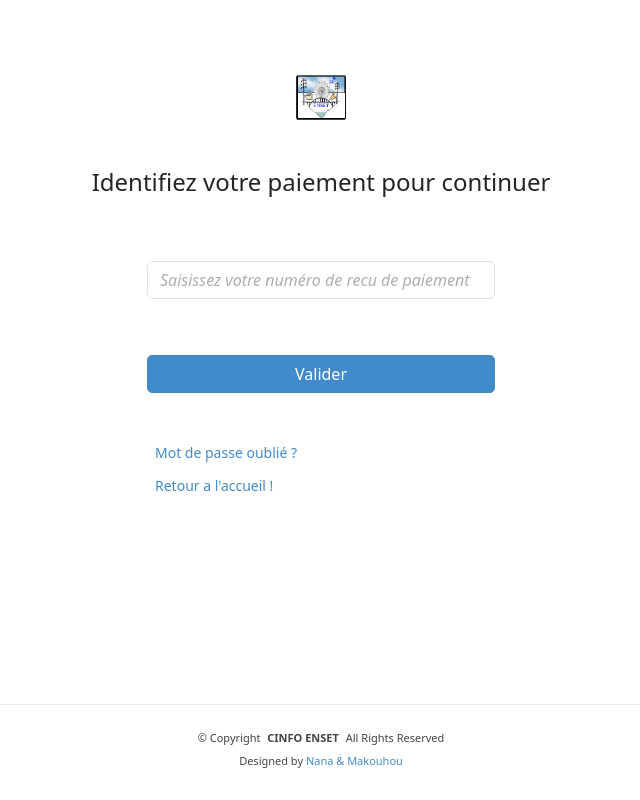
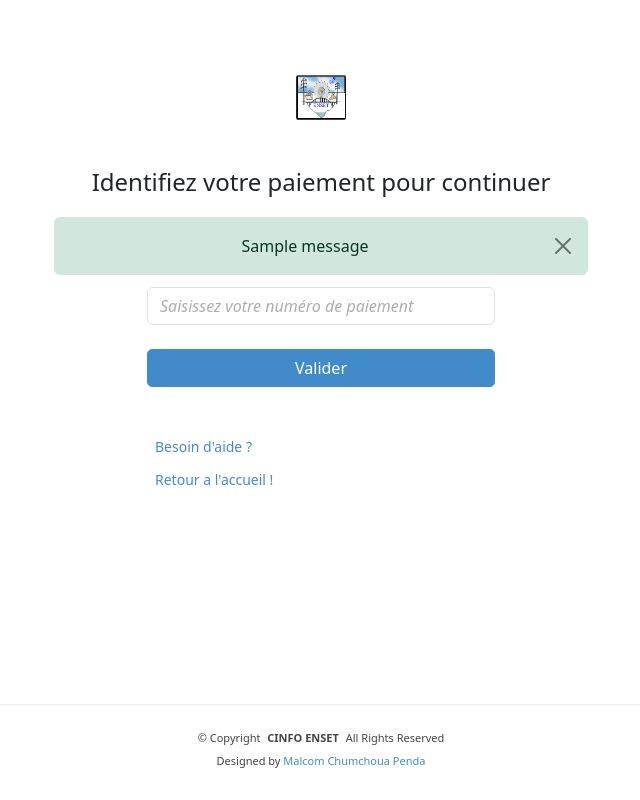
Before and after one commit to MalcomChumchouaPenda/concours-enset-dla-2026, a Flask app: page /home/login in a window 1280 px wide. Shown: the whole page, without its empty margins (319-959 px from the left). Run offline with Flask 3, Linux system fonts and the light colour scheme; tables that the repository leaves empty hold one stand-in row (values such as "Sample post"); one stand-in notice (Sample message) is shown; parts of the project's set-up code (start-up, migrations or seed data) failed here and were passed over; some libraries are stand-ins or nearby versions.

Commit message:
refactor auth

```diff
--- a/core/home/routes.py
+++ b/core/home/routes.py
@@ -1,6 +1,7 @@
 
 import os
-from flask import render_template, request, url_for, redirect
+import re
+from flask import render_template, request, url_for, redirect, flash
 from flask_babel import gettext as _
 from flask_babel import lazy_gettext as _l
 from flask_login import current_user
@@ -10,7 +11,7 @@ from wtforms.validators import DataRequired
 
 from core.config import login_manager, db
 from core.utils import UiBlueprint, read_json, get_locale, default_deadline
-from core.auth.tasks import connect_user, disconnect_user
+from core.auth.tasks import connect_user, disconnect_user, get_user, add_roles_to_user, add_user
 
 
 ui = UiBlueprint(__name__)
@@ -41,39 +42,47 @@ def wait():
     # hero = dict(msg=msg, img=img)
     # return render_template('home.jinja', hero=hero)
 
+class AuthForm(FlaskForm):
+    id = StringField(_l('numero de paiement'), validators=[DataRequired()])
 
-class RegisterForm(FlaskForm):
-    id = StringField(_l('numero de paiement'), validators=[DataRequired()])
-    new_pwd = PasswordField(_l('mot de passe'), validators=[DataRequired()])
-    confirm_pwd = PasswordField(_l('Confirmer mot de passe'), validators=[DataRequired()])
+
+def check_id(id_):
+    return re.match(r'^\d+$', id_)
 
 
 @ui.route('/register', methods=['GET', 'POST'])
 def register():
-    form = RegisterForm()
+    form = AuthForm()
     next = request.args.get('next')
     if form.validate_on_submit():
-        user_id = form.id.data
-        password = form.pwd.data
-        # if connect_user(user_id, password):
-        #     if next:
-        #         return redirect(next)
-        #     return redirect(url_for('home.dashboard'))
-        error = _("Informations incorrectes")
-        return render_template('home-register.jinja', form=form, next=next, error=error)
-    return render_template('home-register.jinja', form=form,  next=next)
+        id_ = form.id.data
+        if not check_id(id_):
+            flash('ce numero de paiement est invalide', 'danger')
+            return render_template('home-auth.jinja', form=form,
+                                    next=next, endpoint='home.register')
 
+        if get_user(db.session, id_):
+            return render_template('landing/message.jinja',
+                                title=_("Avertissement"),
+                                message=_("Ce numero de paiement a deja ete utilise pour une inscription"),
+                                actions = [{'text':_("Voir l'inscription"), 'url':url_for('concours.view_inscr')},
+                                        {'text':_("Revenir a l'accueil"), 'url':url_for('home.logout')}])
 
-class LoginForm(FlaskForm):
-    id = StringField(_l('numero de paiement'), validators=[DataRequired()])
+        add_user(db.session, id_, id_, id_)
+        add_roles_to_user(db.session, id_, 'candidat')
+        connect_user(id_, id_)
+        if next:
+            return redirect(next)
+        return redirect(url_for('home.index'))
+    flash('Vous devez payer les frais de concours avant de debuter', 'warning')
+    return render_template('home-auth.jinja', form=form,
+                           next=next, endpoint='home.register')
 
 
 @ui.route('/login', methods=['GET', 'POST'])
 def login():
-    form = LoginForm()
+    form = AuthForm()
     next = request.args.get('next')
-    # if next is None:
-    #     next = request.referrer
     if form.validate_on_submit():
         user_id = form.id.data
         password = user_id
@@ -81,9 +90,9 @@ def login():
             if next:
                 return redirect(next)
             return redirect(url_for('home.index'))
-        error = _("Informations incorrectes")
-        return render_template('home-login.jinja', form=form, next=next, error=error)
-    return render_template('home-login.jinja', form=form,  next=next)
+        flash('Ce numero de paiement est invalide', 'danger')
+        return render_template('home-login.jinja', form=form, next=next)
+    return render_template('home-login.jinja', form=form, next=next)
 
 @ui.route('/logout')
 def logout():
--- /dev/null
+++ b/core/home/templates/home-auth.jinja
@@ -0,0 +1,64 @@
+{% extends "login/layout.jinja" %}
+{% set head_title='Login' %}
+
+{% block page_form %}
+    <form class="login-form container d-flex flex-column align-items-center"
+          method="POST" action="{{ url_for(endpoint, next=next) }}">
+
+        {{ form.csrf_token }}
+
+        <!-- Header -->
+        <div class="row w-100 pt-5 pb-2 d-flex justify-content-center">
+            <div class="col-10 text-center">
+                <h4>{{ _('Identifiez votre paiement pour continuer') }}</h4>
+            </div>
+        </div>
+
+        <!-- Alertes -->
+        {% with messages = get_flashed_messages(with_categories=true) %}
+            {% if messages %}
+                {% for category, message in messages %}
+                <div class="field row my-1 py-0 w-100 d-flex justify-content-center">
+                    <div class="col-10 col-lg-6 text-center">
+                        <div class="alert alert-{{ category }} alert-dismissible fade show mb-0" role="alert">
+                            {{ message }}
+                            <button aria-label="Close" class="btn-close" data-bs-dismiss="alert" type="button"></button>
+                        </div>
+                    </div>
+                </div>
+                {% endfor %}
+            {% endif %}
+        {% endwith%}
+
+
+        {# {% if error %}
+        <div class="field row my-2 w-100 d-flex justify-content-center">
+            <div class="col-10 col-lg-4 text-center">
+                <div class="alert alert-danger fade show">{{ error }}</div>
+            </div>
+        </div>
+        {% endif %} #}
+
+        <!-- Identifiant -->
+        <div class="field row my-2 w-100 d-flex justify-content-center">
+            <div class="col-10 col-lg-4">
+                {{ form.id(class_="form-control", placeholder=_("Saisissez votre numéro de paiement"), size=20) }}
+            </div>
+        </div><!-- End Identifiant -->
+
+
+        <div class="row pt-3 w-100 d-flex justify-content-center">
+            <div class="col-10 col-lg-4 flex-column align-items-start">
+                <input class="btn btn-primary w-100" type="submit" value="{{ _('Valider') }}">
+                <ul class="login-links">
+                    <li><a class="btn btn-link mt-5" href="#">{{ _("Besoin d'aide ?") }}</a></li>
+                    <li><a class="btn btn-link mt-1" href="{{ url_for('home.index') }}">{{ _("Retour a l'accueil !") }}</a></li>
+                </ul>
+            </div>
+        </div>
+    </form>
+{% endblock %}
+
+{% block page_authors %}
+    <a>Malcom Chumchoua Penda</a>
+{% endblock %}
--- a/core/home/templates/home-login.jinja
+++ b/core/home/templates/home-login.jinja
@@ -1,46 +1,2 @@
-{% extends "login/layout.jinja" %}
-{% set head_title='Login' %}
-
-{% block page_form %}
-    <form class="login-form container d-flex flex-column align-items-center"
-          method="POST" action="{{ url_for('home.login', next=next) }}">
-
-        {{ form.csrf_token }}
-
-        <!-- Header -->
-        <div class="row w-100 py-5 d-flex justify-content-center">
-            <div class="col-10 text-center">
-                <h4>{{ _('Identifiez votre paiement pour continuer') }}</h4>
-            </div>
-        </div>
-
-        {% if error %}
-        <div class="field row my-2 w-100 d-flex justify-content-center">
-            <div class="col-10 col-lg-4 text-center">
-                <div class="alert alert-danger fade show">{{ error }}</div>
-            </div>
-        </div>
-        {% endif %}
-
-        <!-- Identifiant -->
-        <div class="field row my-2 w-100 d-flex justify-content-center">
-            <div class="col-10 col-lg-4">
-                {{ form.id(class_="form-control", placeholder=_("Saisissez votre numéro de recu de paiement"), size=20) }}
-            </div>
-        </div><!-- End Identifiant -->
-
-        <div class="row pt-5 w-100 d-flex justify-content-center">
-            <div class="col-10 col-lg-4 flex-column align-items-start">
-                <input class="btn btn-primary w-100" type="submit" value="{{ _('Valider') }}">
-                <ul class="login-links">
-                    <li><a class="btn btn-link mt-5" href="#">{{ _('Mot de passe oublié ?') }}</a></li>
-                    <li><a class="btn btn-link mt-1" href="{{ url_for('home.index') }}">{{ _("Retour a l'accueil !") }}</a></li>
-                </ul>
-            </div>
-        </div>
-    </form>
-{% endblock %}
-
-{% block page_authors %}
-    <a>Nana & Makouhou</a>
-{% endblock %}
+{% extends "home-auth.jinja" %}
+{% set endpoint='home.login' %}
--- a/core/home/templates/home.jinja
+++ b/core/home/templates/home.jinja
@@ -11,9 +11,9 @@
 {% block page_hero %}
     <div class="hero-info w-75 d-flex flex-column justify-content-center align-items-center">
       {{ hero.msg | safe_md }}
-      <div class="d-flex">
-        <a href="{{ url_for('concours.new_inscr') }}" class="btn btn-primary">{{ _('Commencer une inscription') }}</a>
-        <a href="{{ url_for('concours.view_inscr') }}" class="btn btn-secondary">{{ _('Réimprimer une inscription') }}</a>
+      <div class="d-flex flex-lg-row flex-column mt-4">
+        <a href="{{ url_for('home.register', next=url_for('concours.new_inscr')) }}" class="btn btn-primary my-1">{{ _('Commencer une inscription') }}</a>
+        <a href="{{ url_for('home.login', next=url_for('concours.view_inscr')) }}" class="btn btn-secondary my-1">{{ _('Réimprimer une inscription') }}</a>
       </div>
     </div>
     <div class="hero-bg">
--- a/core/themes/landing/macros.jinja
+++ b/core/themes/landing/macros.jinja
@@ -58,7 +58,7 @@
         {% else %}
           <a class="btn btn-light" href="{{ url_for('change_lang', lang='fr') }}">Francais</a>
         {% endif %}
-        <a class="btn btn-primary" href="{{ url_for('home.login') }}">{{_('Connexion')}}</a>
+        <a class="btn btn-primary" href="{{ url_for('home.register', next=url_for('concours.new_inscr')) }}">{{_('Inscription')}}</a>
       {% endif %}
     </li>
   </ul>
--- a/pages/concours/static/css/new.css
+++ b/pages/concours/static/css/new.css
@@ -4,3 +4,7 @@
   background: transparent;
   border: none;
 }
+
+#cursus_table td:nth-of-type(1) input {
+  width: 100px;
+}
--- a/pages/concours/templates/concours-new-inscr.jinja
+++ b/pages/concours/templates/concours-new-inscr.jinja
@@ -26,7 +26,7 @@
         <!-- Actions initiales -->
         <div class="my-3 g-3">
           <div class="d-flex justify-content-end text-center pb-4">
-            <a href="{{ url_for('home.index') }}" class="btn btn-secondary btn-lg m-1">Annuler l'inscription</a>
+            <a href="{{ url_for('home.logout') }}" class="btn btn-secondary btn-lg m-1">Annuler l'inscription</a>
           </div>
         </div> <!-- End Actions initiales -->
 
@@ -100,7 +100,7 @@
         <!-- Actions finales -->
         <div class="my-3 g-3">
           <div class="d-flex flex-column flex-lg-row justify-content-center text-center pb-4">
-            <a href="{{ url_for('home.index') }}" class="btn btn-secondary btn-lg m-1">Annuler l'inscription</a>
+            <a href="{{ url_for('home.logout') }}" class="btn btn-secondary btn-lg m-1">Annuler l'inscription</a>
             <button type="submit" class="btn btn-primary btn-lg m-1">Valider l'inscription</button>
           </div>
         </div> <!-- End Actions finales -->
```
Also changed, not shown: core/home/static/md/hero-msg-fr.md (+1 -1 lines), core/home/templates/home-register.jinja (+2 -59 lines).
